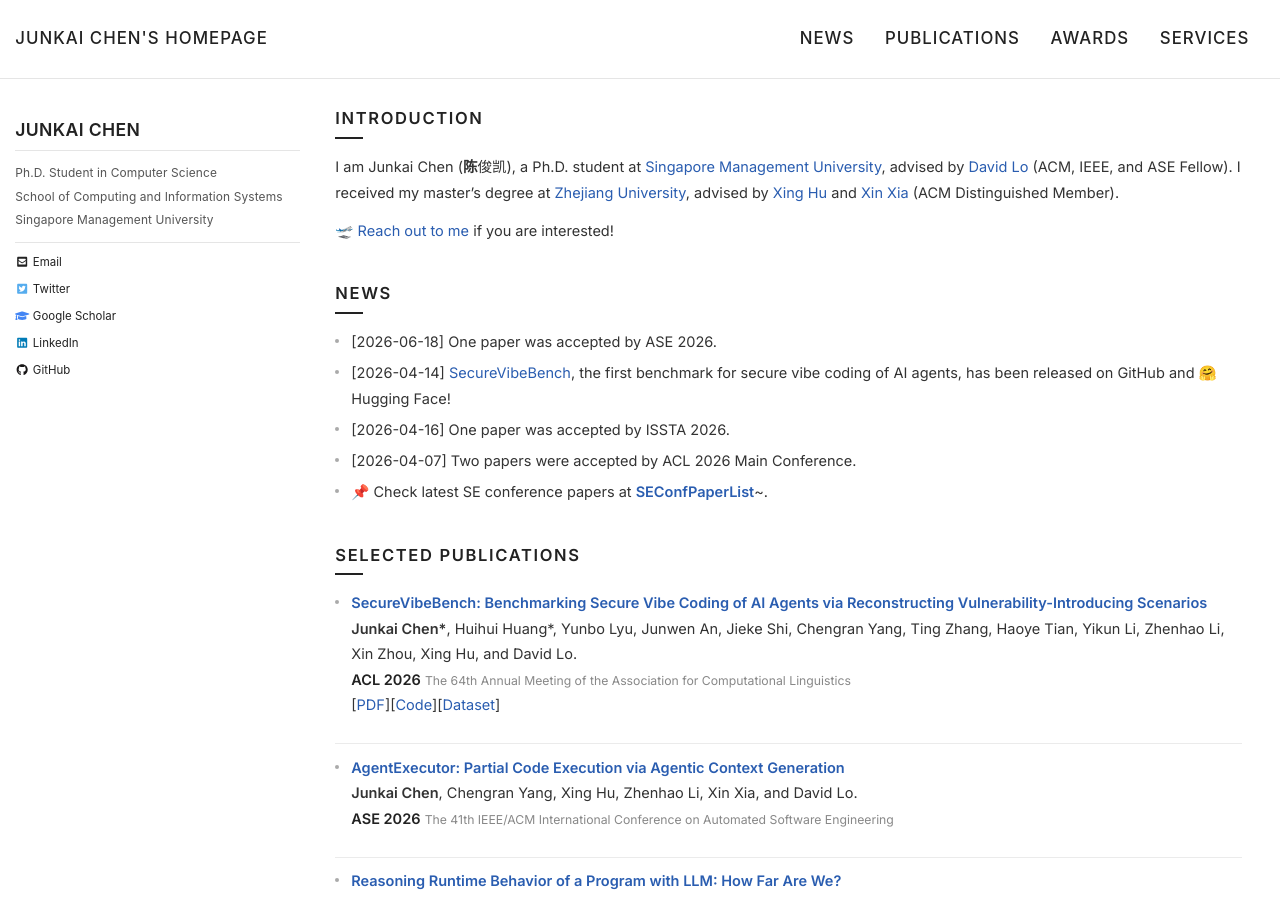
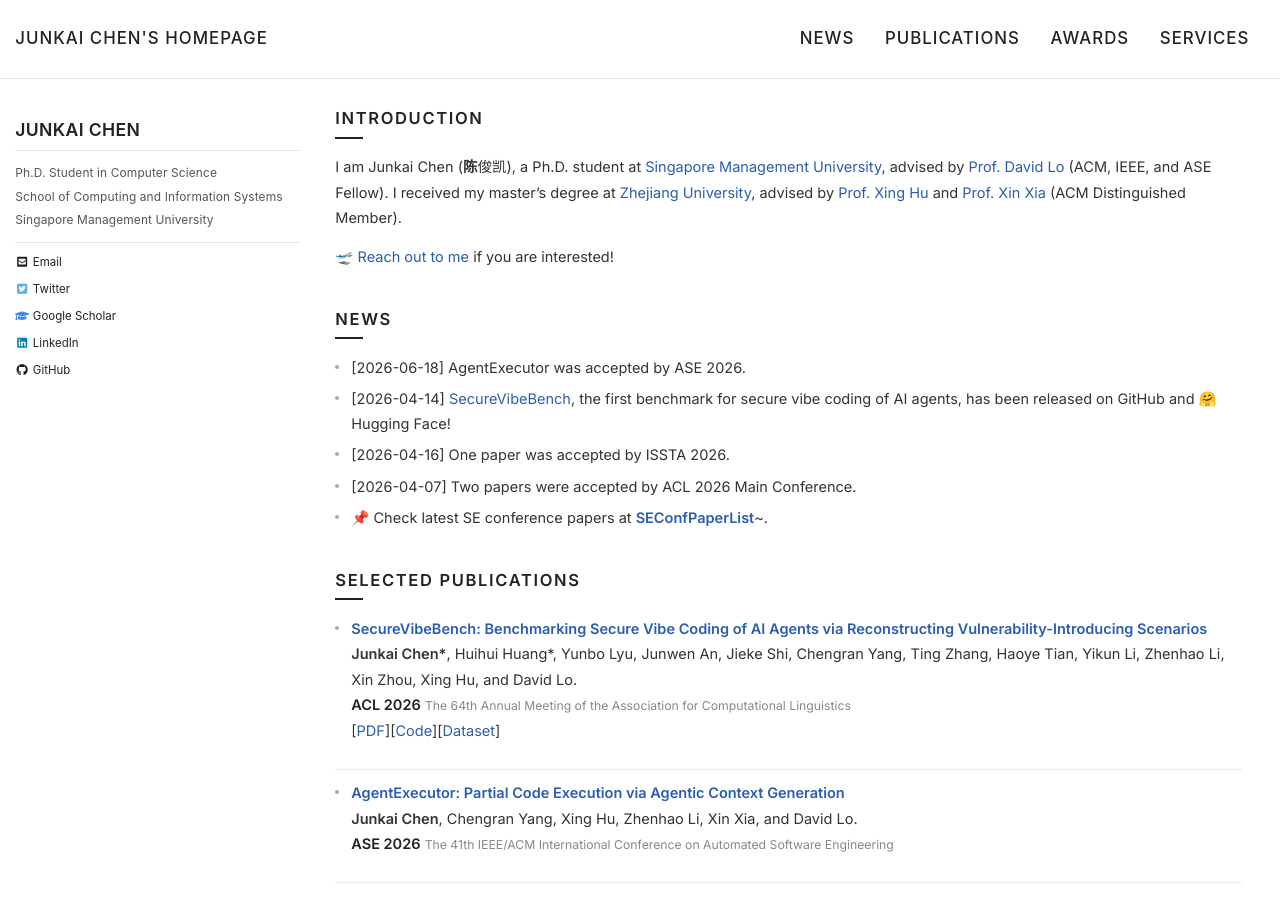
Before and after one commit to chen-junkai/chen-junkai.github.io, a Jekyll site: the page built from index.md, in a window 1280 px wide and 900 px high. Built offline with Jekyll 4.4.1, drawn with Linux system fonts in a browser that asks for light colours; nearby versions of some CDN libraries.

Commit message:
Update index.md to reflect the addition of "AgentExecutor" in the news section and to specify the titles of advisors as "Prof." for clarity.

```diff
--- a/index.md
+++ b/index.md
@@ -6,7 +6,7 @@
 
 # Introduction
 
-I am Junkai Chen (**陈**俊凯), a Ph.D. student at [Singapore Management University](https://www.smu.edu.sg/), advised by [David Lo](http://www.mysmu.edu/faculty/davidlo/) (ACM, IEEE, and ASE Fellow). I received my master's degree at [Zhejiang University](https://www.zju.edu.cn/english), advised by [Xing Hu](https://xing-hu.github.io/) and [Xin Xia](https://xin-xia.github.io) (ACM Distinguished Member).
+I am Junkai Chen (**陈**俊凯), a Ph.D. student at [Singapore Management University](https://www.smu.edu.sg/), advised by [Prof. David Lo](http://www.mysmu.edu/faculty/davidlo/) (ACM, IEEE, and ASE Fellow). I received my master's degree at [Zhejiang University](https://www.zju.edu.cn/english), advised by [Prof. Xing Hu](https://xing-hu.github.io/) and [Prof. Xin Xia](https://xin-xia.github.io) (ACM Distinguished Member).
 
 <!-- So many exciting and interesting \(≧▽≦)/ things are happening in the era of AI (especially Large Language Models)!, where _code_ seems to be a promising path _from uninterpretable output to grounded actions_. I am thrilled to be part of this time, and hope to make meaningful contributions to real world problems, with my research at the intersection of **Software Engineering** and **Artificial Intelligence**.  -->
 
@@ -17,7 +17,7 @@
 
 # News
 
-- [2026-06-18] One paper was accepted by ASE 2026.
+- [2026-06-18] AgentExecutor was accepted by ASE 2026.
 - [2026-04-14] [SecureVibeBench](https://github.com/iCSawyer/SecureVibeBench), the first benchmark for secure vibe coding of AI agents, has been released on GitHub and 🤗 Hugging Face!
 - [2026-04-16] One paper was accepted by ISSTA 2026.
 - [2026-04-07] Two papers were accepted by ACL 2026 Main Conference.
```
